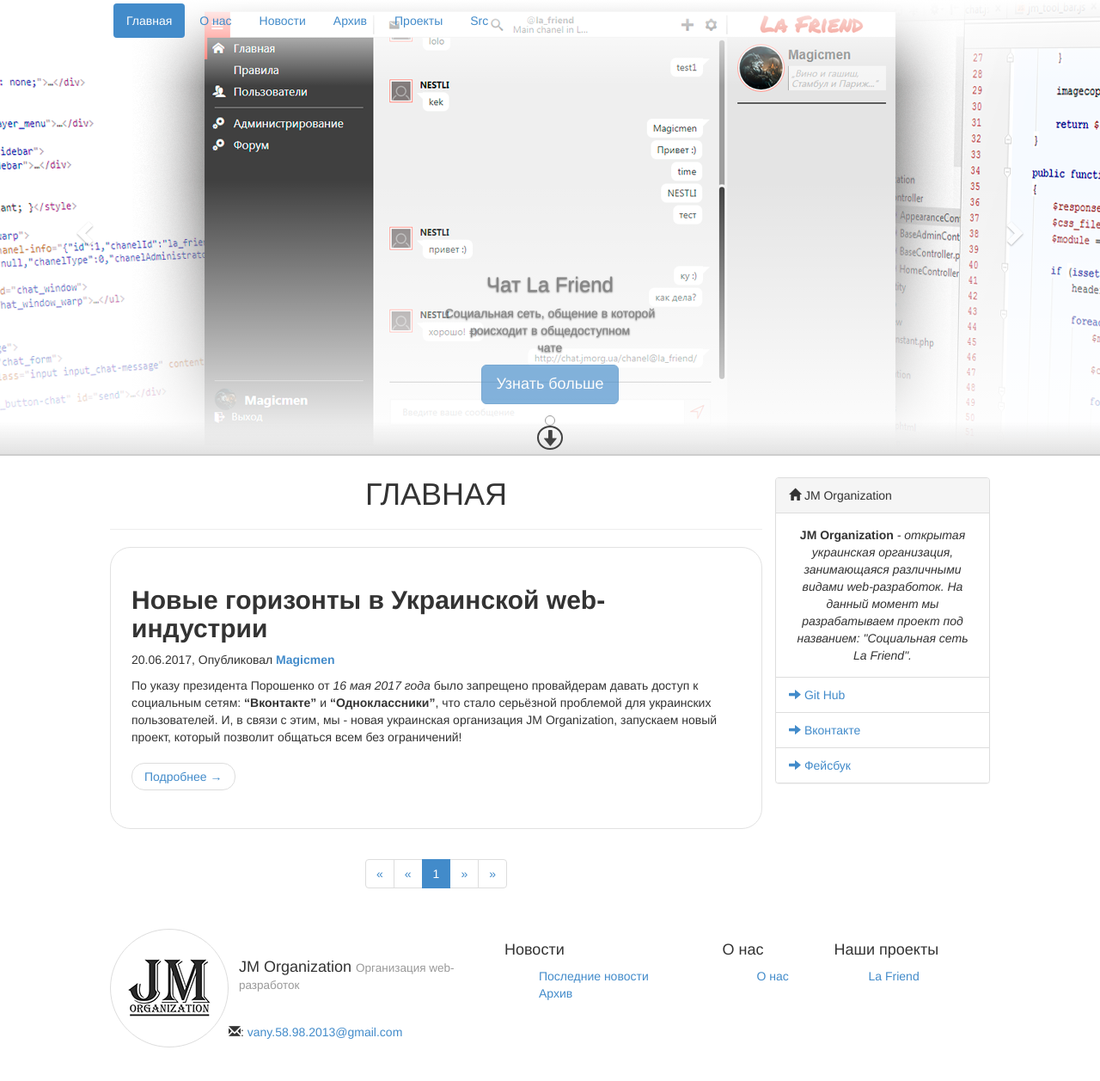
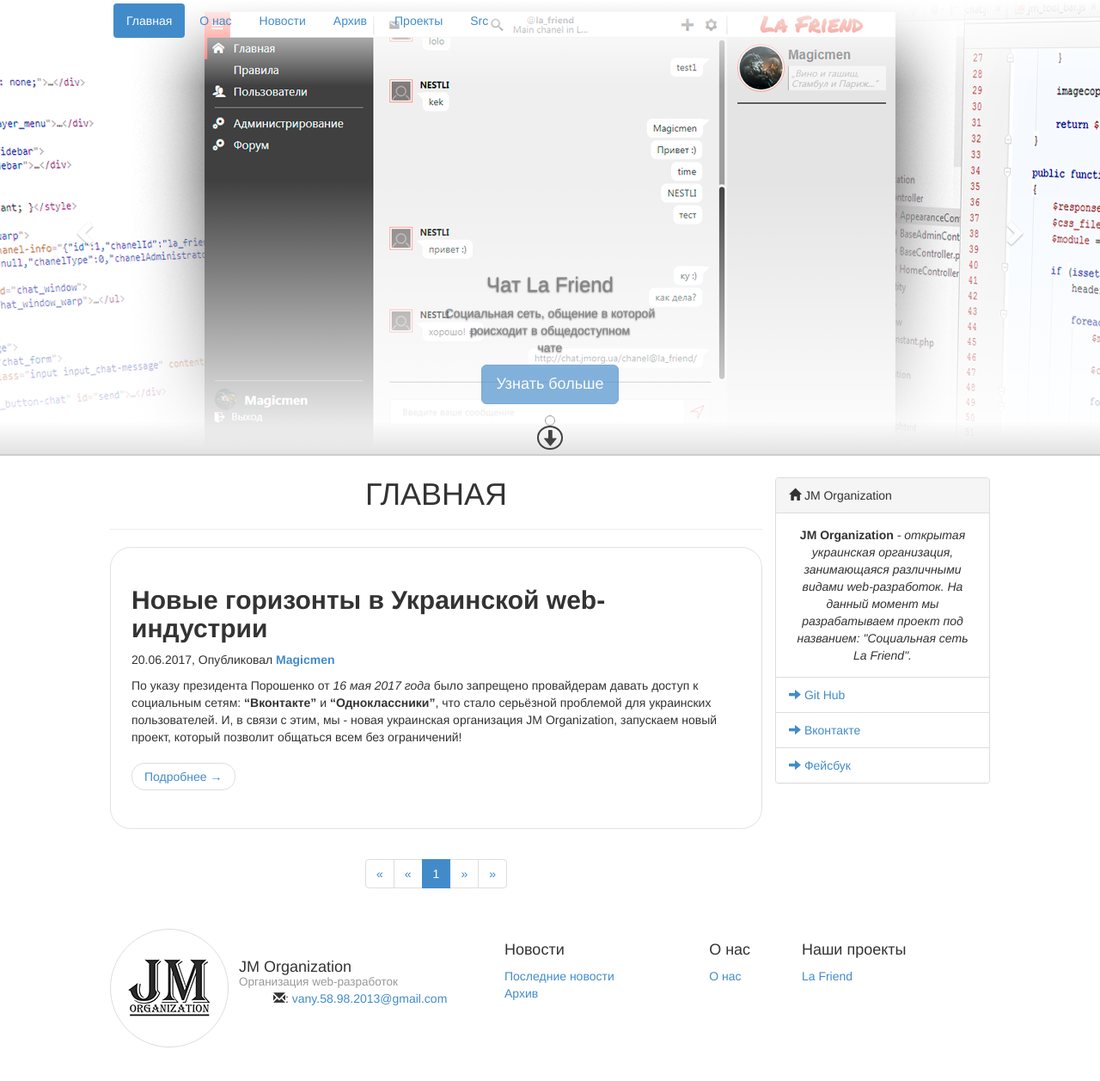
Before and after one commit to jm-organization/jm-organization.github.io, a Jekyll site: the page built from index.html, in a window 1280 px wide and 1310 px high. Shown: the top 1257 px of the window at 86% size. Built offline with Jekyll 4.4.1, drawn with Linux system fonts in a browser that asks for light colours; the list of posts is cut into pages by our own code.

Commit message:
Updated footer

```diff
--- a/_includes/jm_footer.html
+++ b/_includes/jm_footer.html
@@ -1,11 +1,13 @@
 <div class="page-width">
     <div class="jm-f-logo">
         <img src="/assets/img/logotypes/small_logotype.png" alt="jm-organization" class="img-circle img-thumbnail">
-        <h4>JM Organization <small>Организация web-разработок</small></h4>
-        <div class="jm-f-contacts">
-            <ul class="jm-contact">
-                <li><span class="glyphicon glyphicon-envelope"></span>: <a href="mailto:vany.58.98.2013@gmail.com">vany.58.98.2013@gmail.com</a></li>
-            </ul>
+        <div class="jm-f-about">
+            <h4>JM Organization <small>Организация web-разработок</small></h4>
+            <div class="jm-f-contacts">
+                <ul class="jm-contact">
+                    <li><span class="glyphicon glyphicon-envelope"></span>: <a href="mailto:vany.58.98.2013@gmail.com">vany.58.98.2013@gmail.com</a></li>
+                </ul>
+            </div>
         </div>
     </div>
 
--- a/assets/css/main.css
+++ b/assets/css/main.css
@@ -11,11 +11,20 @@
     margin-bottom: 42px; }
     footer .page-width .jm-f-logo img {
       float: left; }
-    footer .page-width .jm-f-logo h4 {
+    footer .page-width .jm-f-logo .jm-f-about {
       max-width: 58%;
       padding: 35px 0;
       display: inline-block;
       margin: 0 0 0 12px; }
+      footer .page-width .jm-f-logo .jm-f-about h4 {
+        width: 100%;
+        padding: 0;
+        margin: 0;
+        display: inline-block; }
+        footer .page-width .jm-f-logo .jm-f-about h4 small {
+          display: block; }
+      footer .page-width .jm-f-logo .jm-f-about .jm-f-contacts {
+        display: inline-block; }
   footer .page-width .jm-f-blocks {
     display: inline-table;
     width: calc(100% - 450px);
@@ -26,6 +35,8 @@
       padding: 5px 9px;
       margin-bottom: 25px;
       height: inherit; }
+      footer .page-width .jm-f-blocks .jm-f-block ul {
+        padding-left: 0 !important; }
 
 li {
   list-style: none; }
```
Also changed, not shown: assets/css/main.sass (+12 -3 lines).
